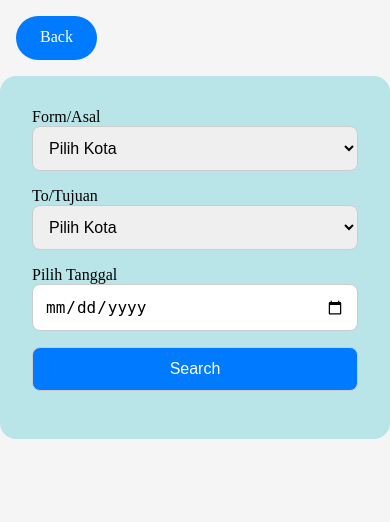
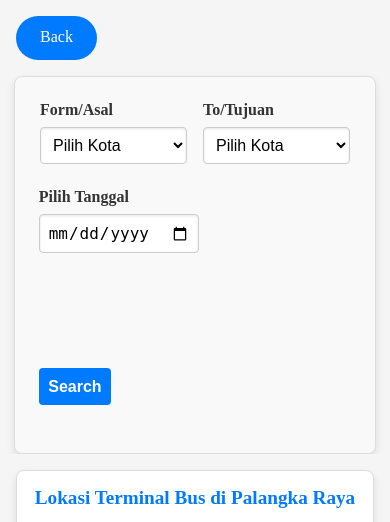
Before and after one commit to andreandri/caps, a PHP site: page /pesantiket.php in a window 390 px wide. Shown: the top 522 px of the page. Before the commit the page ends 439 px from the top, so only its background shows below. Run offline with PHP 8.4, Linux system fonts and the light colour scheme; the visitor is signed in with stand-in values (Sample User, id 1).

Commit message:
tambah maps di pesan tiket

```diff
--- a/pesantiket-jadwal.css
+++ b/pesantiket-jadwal.css
@@ -91,37 +91,81 @@ body {
   }
 }
 
-/* Form Styling */
 form {
-  background-color: #B9E5E8;
-  border-radius: 1rem;
-  padding: 2rem;
   width: 100%;
-  max-width: 900px;
+  max-width: 600px;
+  margin: 0 auto;
+  padding: 1.5rem;
+  background-color: #f9f9f9;
+  border: 1px solid #ddd;
+  border-radius: 8px;
+  box-shadow: 0 4px 8px rgba(0, 0, 0, 0.1);
+}
+
+.opsiopsi {
+  display: flex;
+  flex-wrap: wrap;
+  gap: 5.7rem;
+  margin-bottom: 1.5rem;
   place-self: center;
 }
 
-select, input[type="date"], button {
-  width: 100%;
-  padding: 0.75rem;
-  border-radius: 0.5rem;
-  border: 1px solid #ccc;
-  font-size: 1rem;
-  margin-bottom: 1rem;
+.opsi {
+  display: flex;
+  flex-wrap: wrap;
+  gap: 1rem;
+  margin-bottom: 1.5rem;
+  place-self: center;
 }
 
-button {
+form label {
+  display: block;
+  font-weight: bold;
+  margin-bottom: 0.5rem;
+  color: #333;
+}
+
+form select,
+form input[type="date"] {
+  width: 100%;
+  padding: 0.5rem;
+  border: 1px solid #ccc;
+  border-radius: 4px;
+  font-size: 1rem;
+  background-color: #fff;
+  box-shadow: inset 0 1px 3px rgba(0, 0, 0, 0.1);
+}
+
+.search button {
+  width: 100%;
+  margin-top: 1.5rem;
+  padding: 0.6rem;
+  font-size: 1rem;
+  font-weight: bold;
+  color: #fff;
   background-color: #007bff;
-  color: white;
+  border: none;
+  border-radius: 4px;
   cursor: pointer;
   transition: background-color 0.3s ease;
 }
 
-button:hover {
+.search button:hover {
   background-color: #0056b3;
 }
 
-/* Card Styling for Search Results */
+@media (max-width: 635px) {
+  form {
+    width: 93%;
+  }
+}
+
+@media (max-width: 400px) {
+  .opsiopsi {
+    gap: 1rem;
+  }
+}
+
 .card-container {
   display: grid;
   grid-template-columns: repeat(auto-fit, minmax(350px, 1fr));
@@ -172,15 +216,74 @@ button:hover {
   color: #007bff;
 }
 
-/* Responsive Design for Small Devices */
 @media (max-width: 768px) {
   .card-container {
     grid-template-columns: 1fr;
   }
 }
 
-/* Adjust the look of the clickable card link */
+.opsiopsi {
+  display: flex;
+  flex-wrap: wrap;
+  gap: 5.7rem;
+  margin-bottom: 1.5rem;
+  place-self: center;
+}
+
 .card a {
   text-decoration: none;
   color: inherit;
 }
+
+.map {
+  display: flex;
+  flex-wrap: wrap;
+  justify-content: center;
+  gap: 2rem;
+  padding: 2rem;
+  background-color: #f5f5f5;
+}
+
+.map-item {
+  display: flex;
+  flex-direction: column;
+  align-items: center;
+  width: 100%;
+  max-width: 400px;
+  background-color: #ffffff;
+  border: 1px solid #ddd;
+  border-radius: 8px;
+  padding: 1rem;
+  box-shadow: 0 4px 8px rgba(0, 0, 0, 0.1);
+  transition: transform 0.3s ease, box-shadow 0.3s ease;
+}
+
+.map-item:hover {
+  transform: translateY(-5px);
+  box-shadow: 0 8px 15px rgba(0, 0, 0, 0.2);
+}
+
+.map-item h3 {
+  font-size: 1.2rem;
+  color: #007bff;
+  margin-bottom: 1rem;
+  text-align: center;
+}
+
+.map-item iframe {
+  width: 100%;
+  height: 250px;
+  border: 0;
+  border-radius: 8px;
+}
+
+@media (max-width: 768px) {
+  .map {
+    padding: 1rem;
+    gap: 1rem;
+  }
+
+  .map-item {
+    max-width: 100%;
+  }
+}
--- a/pesantiket.php
+++ b/pesantiket.php
@@ -102,6 +102,20 @@
         $koneksi->close();
     }
     ?>
+    <section class="map">
+      <div class="map-item">
+        <h3>Lokasi Terminal Bus di Palangka Raya</h3>
+        <iframe src="https://www.google.com/maps/embed?pb=!1m18!1m12!1m3!1d3986.680872302818!2d113.90657089999999!3d-2.2723635!2m3!1f0!2f0!3f0!3m2!1i1024!2i768!4f13.1!3m3!1m2!1s0x2de34d716132e6d3%3A0x17a6c002897a84df!2sterminal%20bus%20palangka%20raya!5e0!3m2!1sid!2sid!4v1732897767395!5m2!1sid!2sid" width="400" height="300" style="border:0;" allowfullscreen="" loading="lazy" referrerpolicy="no-referrer-when-downgrade"></iframe>
+      </div>
+      <div class="map-item">
+        <h3>Lokasi Terminal Bus di Sampit</h3>
+        <iframe src="https://www.google.com/maps/embed?pb=!1m18!1m12!1m3!1d3985.8956154606135!2d112.95063321085388!3d-2.54091113827444!2m3!1f0!2f0!3f0!3m2!1i1024!2i768!4f13.1!3m3!1m2!1s0x2de2be354be62cad%3A0x92223b4fa28b8a80!2sTerminal%20Bus%20Sampit!5e0!3m2!1sid!2sid!4v1732898127391!5m2!1sid!2sid" width="400" height="300" style="border:0;" allowfullscreen="" loading="lazy" referrerpolicy="no-referrer-when-downgrade"></iframe>
+      </div>
+      <div class="map-item">
+        <h3>Lokasi Terminal Bus di Pangkalan Bun</h3>
+        <iframe src="https://www.google.com/maps/embed?pb=!1m18!1m12!1m3!1d3985.4828236423396!2d111.65357417420705!3d-2.671282597306318!2m3!1f0!2f0!3f0!3m2!1i1024!2i768!4f13.1!3m3!1m2!1s0x2e08ee1996460431%3A0xd6700ff9c0470fff!2sTerminal%20Natai%20Suka!5e0!3m2!1sid!2sid!4v1732898073660!5m2!1sid!2sid" width="400" height="300" style="border:0;" allowfullscreen="" loading="lazy" referrerpolicy="no-referrer-when-downgrade"></iframe>
+      </div>
+    </section>
   </main>
 </body>
 </html>
```
Also changed, not shown: uploads/Screenshot 2024-11-18 001746.png (added).
